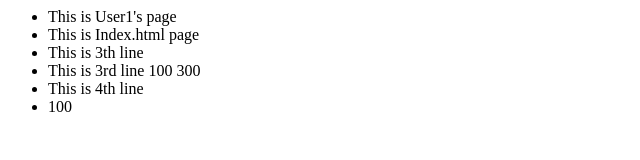
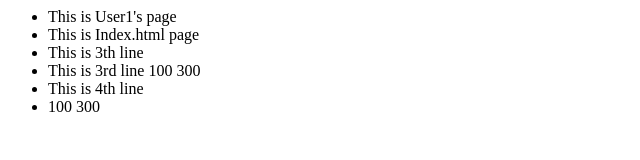
Before and after one commit to NikunjTank/GithubPractice1, a plain HTML site: page Index.html in a window 1280 px wide. Shown: the full height of the page, 0-640 px from the left. Drawn offline with Linux system fonts and the light colour scheme.

Commit message:
Modified Index.html by User1

```diff
--- a/Index.html
+++ b/Index.html
@@ -8,7 +8,7 @@
             <li>This is 3th line</li>
             <li>This is 3rd line 100 300</li>
             <li>This is 4th line</li>
-            <li>100</li>
+            <li>100 300</li>
         </ul>
     </div>
 </body>
```
